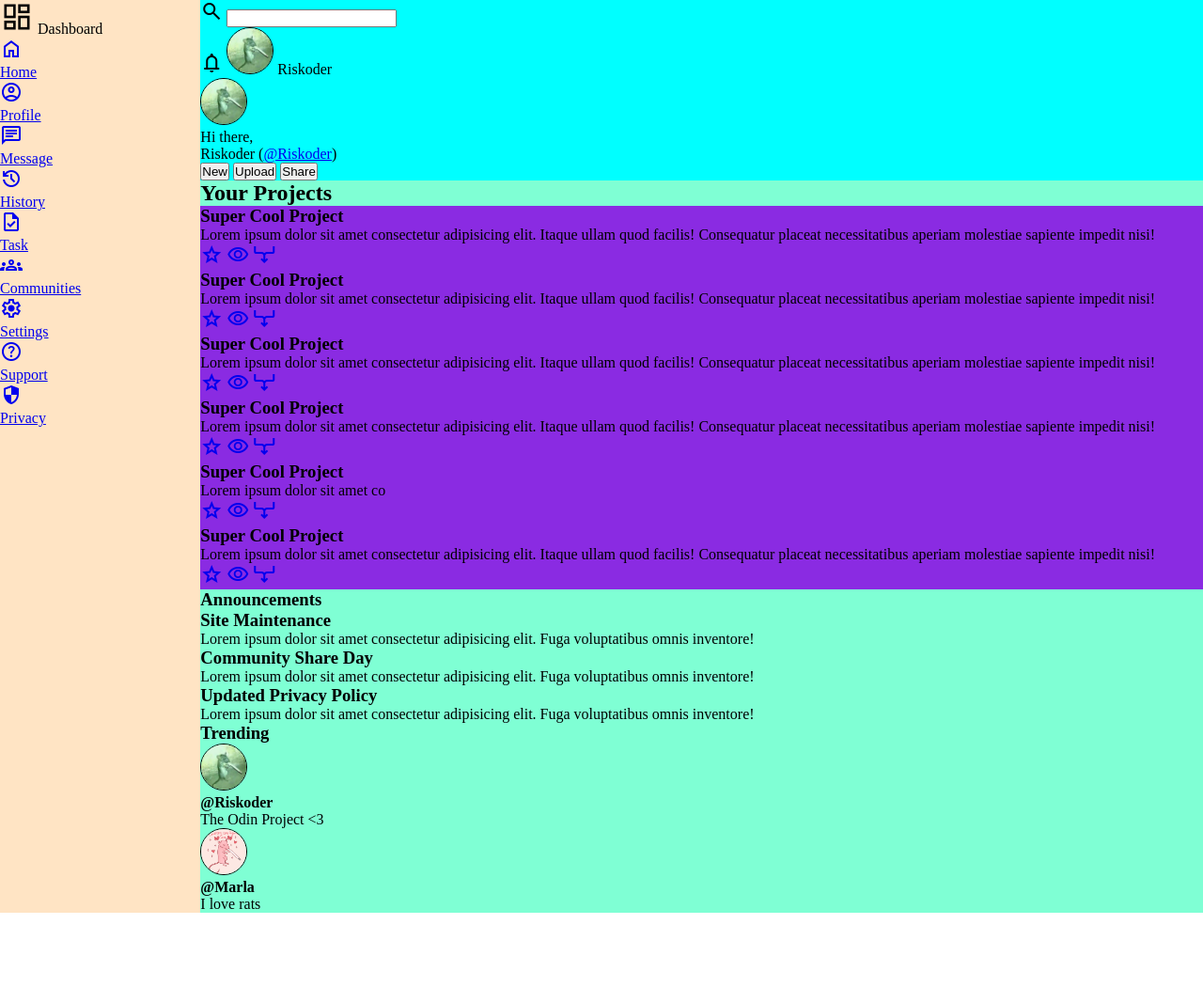
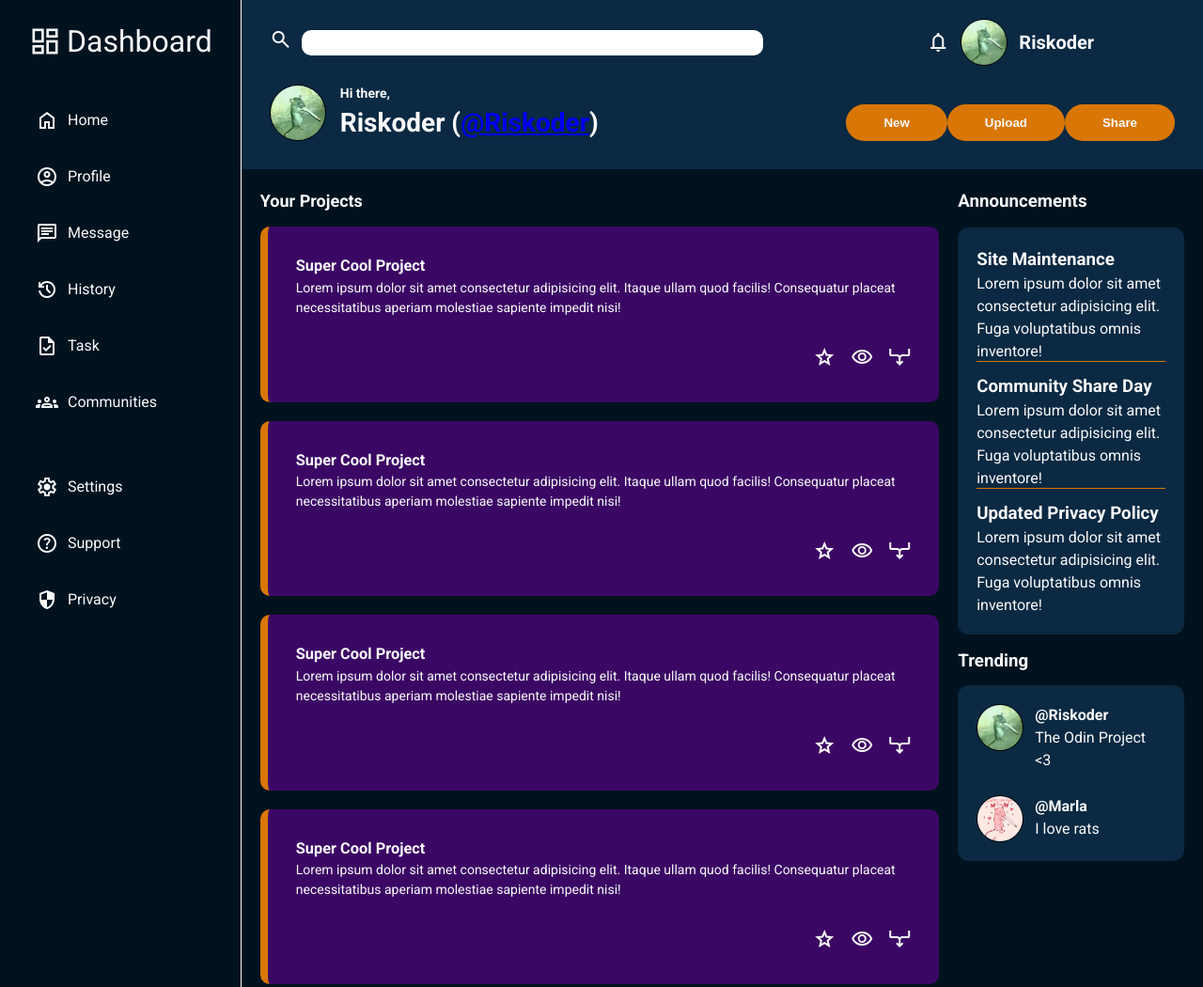
Before and after one commit to Riskoder/Project-Admin-Dashboard, a plain HTML site: page index.html in a window 1280 px wide. Shown: the top 1050 px of the page at 94% size. Before the commit the page ends 971 px from the top, so only its background shows below. Drawn offline with nearby package versions, Linux system fonts and the light colour scheme.

Commit message:
Added Styles for Cards and DashBoards

```diff
--- a/style.css
+++ b/style.css
@@ -1,3 +1,11 @@
+:root {
+  --card-clr: #f9fafb;
+  --bg-clr: #01121f;
+  --blue: #0b2942;
+  --yellow-clr: #d97706;
+  --purple-clr: #3b0764;
+}
+
 * {
   margin: 0;
   padding: 0;
@@ -6,27 +14,12 @@
 
 body {
   height: 100vh;
+  font-family: 'Roboto', sans-serif;
+  line-height: 1.5;
   display: grid;
   grid-template-columns: 1fr 5fr;
   grid-template-rows: 1fr 6fr;
-}
-
-.header {
-  grid-column: 2 /3;
-  background-color: aqua;
-}
-
-.aside {
-  background-color: bisque;
-  grid-row: 1 / 3;
-}
-
-.main {
-  background-color: aquamarine;
-}
-
-.card-project {
-  background-color: blueviolet;
+  color: var(--card-clr);
 }
 
 .user-image {
@@ -38,3 +31,229 @@ body {
   border: 1px solid black;
   cursor: pointer;
 }
+
+.header {
+  grid-column: 2 /3;
+  background-color: var(--blue);
+  display: grid;
+  grid-template-columns: 2fr 1fr;
+  grid-template-rows: 1fr 2fr;
+  padding: 20px 30px 10px;
+}
+
+.search-bar {
+  display: flex;
+  justify-content: start;
+  align-items: center;
+}
+
+.search-bar input {
+  margin-left: 10px;
+  min-width: 80%;
+  border: none;
+  border-radius: 10px;
+  padding: 6px;
+}
+
+.users-profile {
+  display: flex;
+  justify-content: center;
+  align-items: center;
+  gap: 12px;
+}
+
+.user-name {
+  font-size: 20px;
+  font-weight: bold;
+  cursor: pointer;
+}
+
+.user-header {
+  display: flex;
+  justify-content: start;
+  align-items: center;
+  gap: 15px;
+}
+
+.user-header > img {
+  width: 60px;
+  height: 60px;
+}
+
+.welcome {
+  font-size: 14px;
+  font-weight: bold;
+}
+
+.user-header-name {
+  font-size: 28px;
+  font-weight: bold;
+}
+
+.user-action {
+  display: flex;
+  justify-content: space-between;
+  align-items: center;
+  margin-top: 20px;
+}
+
+.btn {
+  padding: 12px 40px;
+  border: none;
+  border-radius: 20px;
+  color: var(--card-clr);
+  font-weight: bold;
+  background-color: var(--yellow-clr);
+  transition: transform 0.3s ease, background-color 0.3s ease;
+}
+
+.btn:hover {
+  background-color: rgba(129, 115, 115, 0.759);
+  transform: scale(1.1);
+}
+
+.aside {
+  background-color: var(--bg-clr);
+  border-right: 1px solid var(--card-clr);
+  grid-row: 1 / 3;
+  display: flex;
+  flex-direction: column;
+  padding: 20px 30px;
+  position: sticky;
+  top: 0;
+  height: 100%;
+  z-index: 1;
+}
+
+.aside-title {
+  display: flex;
+  align-items: center;
+  font-size: 32px;
+  margin-bottom: 20px;
+  gap: 0.3125rem;
+}
+
+.aside-option {
+  display: flex;
+  flex-wrap: wrap;
+  text-decoration: none;
+  margin: 20px 0;
+  gap: 0.625rem;
+  color: var(--card-clr);
+  padding: 8px;
+  border-radius: 12px;
+
+  transition: background-color 0.3s ease;
+}
+
+.aside-option.settings {
+  margin-top: 50px;
+}
+
+.aside-option:hover {
+  background-color: var(--blue);
+  color: whitesmoke;
+}
+
+.main {
+  display: flex;
+  gap: 1.25rem;
+  padding: 20px;
+  background-color: var(--bg-clr);
+}
+
+.user-projects {
+  flex: 3;
+  display: flex;
+  flex-direction: column;
+  gap: 14px;
+}
+.cards-projects {
+  display: grid;
+  grid-template-columns: repeat(auto-fill, minmax(375px, 1fr));
+  grid-auto-rows: 1fr;
+  gap: 20px;
+}
+
+.user-projects h2 {
+  font-size: 18px;
+  font-weight: bold;
+}
+
+.card-project {
+  display: flex;
+  flex-direction: column;
+  padding: 30px;
+  height: 100%;
+  border-left: 8px solid var(--yellow-clr);
+  overflow: hidden;
+  border-radius: 10px;
+  color: var(--white-clr);
+  font-size: 14px;
+  transition: transform 0.3s ease;
+}
+
+.card-project:hover {
+  transform: scale(1.025);
+}
+
+.card-options {
+  display: flex;
+  justify-content: flex-end;
+  align-items: flex-end;
+  margin-top: 30px;
+  gap: 1rem;
+}
+
+.opt {
+  color: var(--card-clr);
+}
+
+.card-project {
+  background-color: #3b0764;
+}
+
+.card-project p {
+  flex: 1;
+}
+
+.side-bar-info {
+  flex: 1;
+  display: flex;
+  flex-direction: column;
+  gap: 14px;
+}
+
+.announcements {
+  display: grid;
+  grid-template-rows: repeat(3, 123px);
+  gap: 12px;
+  background-color: var(--blue);
+  padding: 20px;
+  border-radius: 12px;
+}
+
+.announcements > div:not(:last-child) {
+  border-bottom: 1px solid var(--yellow-clr);
+}
+
+.trending {
+  display: grid;
+  grid-template-rows: auto repeat(4, 1fr);
+  gap: 12px;
+}
+
+.users-card-trending {
+  background-color: var(--blue);
+  padding: 20px;
+  border-radius: 12px;
+  display: flex;
+  flex-direction: column;
+  justify-content: space-evenly;
+  gap: 25px;
+}
+
+.user-card {
+  display: flex;
+  gap: 0.75rem;
+}
```
